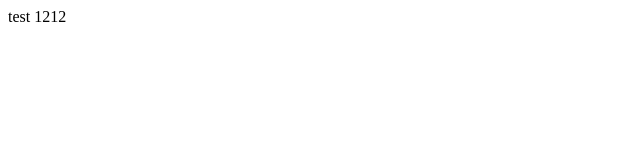
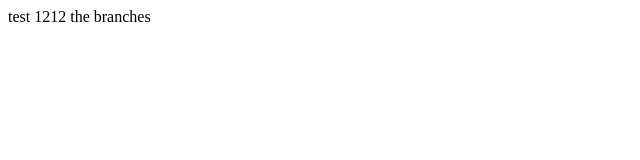
Before and after one commit to larryflores23/test3, a plain HTML site: page index.html in a window 1280 px wide. Shown: the whole page, without its empty margins (0-640 px from the left). Drawn offline with Linux system fonts and the light colour scheme.

Commit message:
Update index.html

```diff
--- a/index.html
+++ b/index.html
@@ -1,3 +1,3 @@
 <div>
-    test 1212
+    test 1212 the branches
 </div>
```
